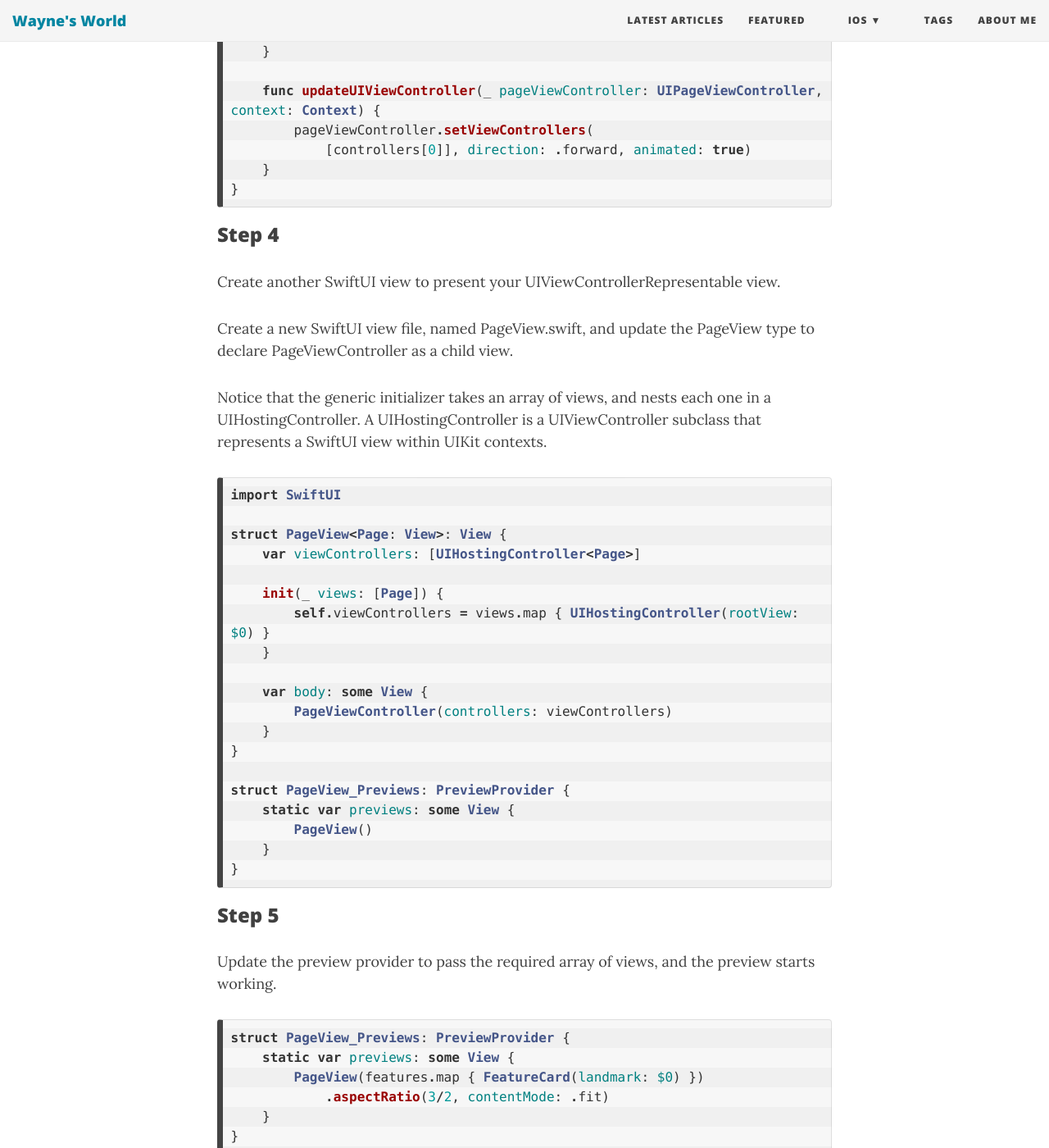
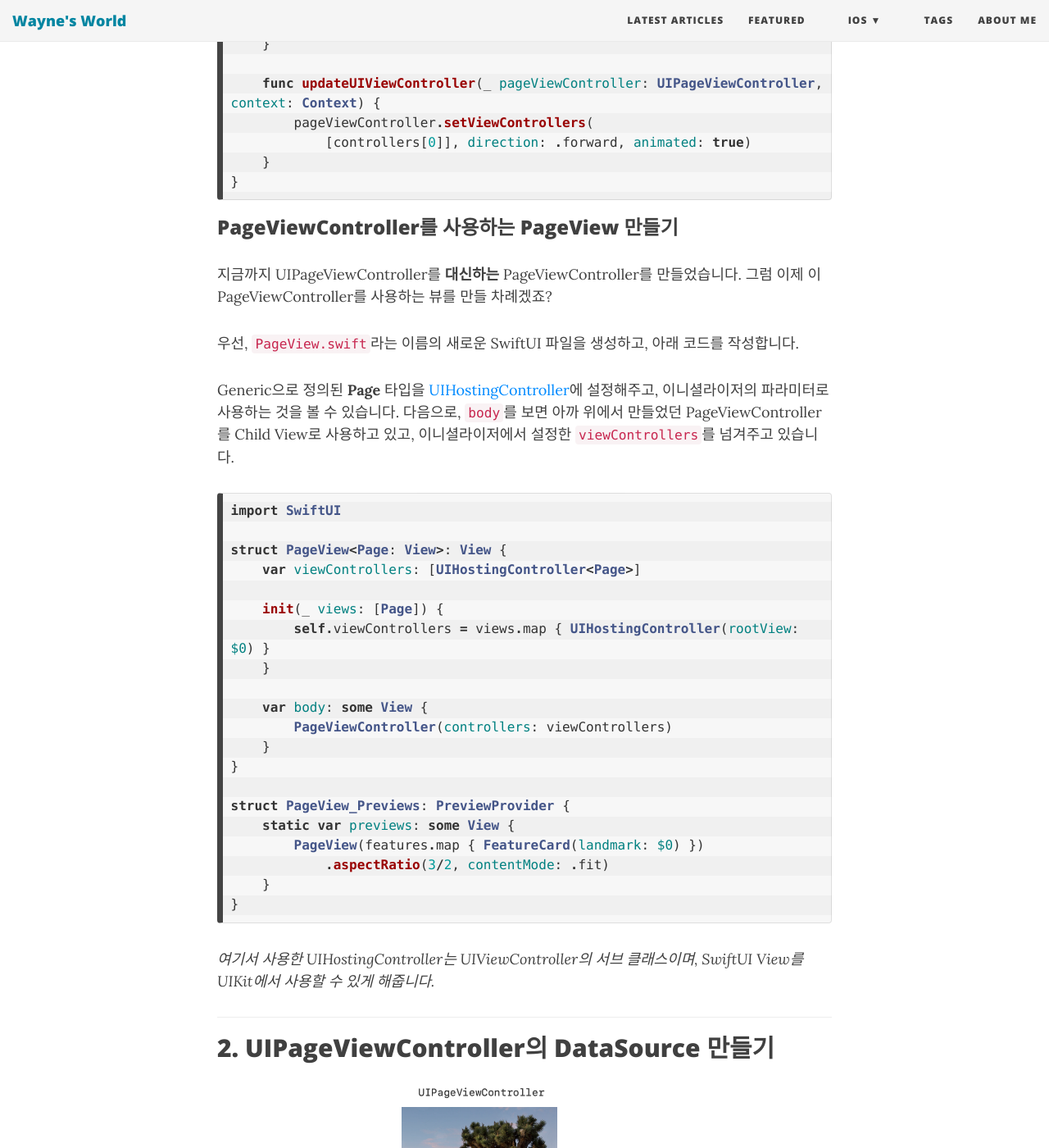
Before and after one commit to Mildwhale/mildwhale.github.io, a Jekyll site: the page built from _posts/2020-03-12-Interfacing-with-UIKit.md, in a window 1280 px wide and 1400 px high, scrolled down 2930 px. Shown: the whole window at 82% size. Built offline with Jekyll 4.4.1, drawn with Linux system fonts in a browser that asks for light colours; nearby versions of some CDN libraries; comment, search, counter and statistics services are not loaded; some of the changed text lies outside the part shown.

Commit message:
:construction: Interfacing with UIKit 작성중.

````diff
--- a/_posts/2020-03-12-Interfacing-with-UIKit.md
+++ b/_posts/2020-03-12-Interfacing-with-UIKit.md
@@ -8,21 +8,20 @@ categories: [iOS, SwiftUI]
 tags: [iOS, SwiftUI]
 ---
 
+> SwiftUI는 모든 Apple 플랫폼의 기존 UI 프레임워크들과 함께 완벽하게 동작합니다. 예를 들어, UIKit의 뷰와 뷰 컨트롤러들을 SwiftUI의 뷰 안에 배치할 수 있고, 그 반대도 가능합니다.
 > [본문 링크](https://developer.apple.com/tutorials/swiftui/interfacing-with-uikit#track-the-page-in-a-swiftui-views-state)
-> SwiftUI는 모든 Apple 플랫폼의 기존 UI 프레임워크들과 함께 완벽하게 동작합니다. 예를 들어, UIKit의 뷰와 뷰 컨트롤러들을 SwiftUI의 뷰 안에 배치할 수 있고, 그 반대도 가능합니다.
 
-이번 글은 **SwiftUI**에서 **UIPageViewController**와 **UIPageControl**을 사용하는 방법에 대해 알아 볼 것입니다.
-
-UIPageViewController를 사용하여 페이징이 되는 **View**(SwiftUI)를 만들어보고, **@State**와 **@Binding** 변수들을 사용하여 데이터를 업데이트하고 UI에 표시 해볼 것 입니다.
+이번 글에서는 **SwiftUI**로 페이징이 되는 **View**를 만들어 볼 것입니다. **UIPageViewController**와 **UIPageControl**을 사용할 것이며, **@State**와 **@Binding**을 사용하여 데이터를 업데이트하는 방법에 대해서도 알아볼 것 입니다.
 
 샘플 프로젝트는 [이곳](https://docs-assets.developer.apple.com/published/0a3f2fc604/InterfacingWithUIKit.zip)에서 다운받으실 수 있습니다.
-_참고로, 이 글은 **Swift Tutorials**의 [Interfacing with UIKit](https://developer.apple.com/tutorials/swiftui/interfacing-with-uikit#track-the-page-in-a-swiftui-views-state)을 기반으로 작성되었습니다._
+_그리고, 이 글은 **Swift Tutorials**의 [Interfacing with UIKit](https://developer.apple.com/tutorials/swiftui/interfacing-with-uikit#track-the-page-in-a-swiftui-views-state)을 기반으로 작성되었습니다._
 
-## UIPageViewController를 대신하는 View 만들기
+---
 
+## 1. UIPageViewController를 대신하는 View 만들기
 ![section1-1](/assets/images/swift-tutorials/interfacing-with-uikit/section1-1.png){: .center-image}{: width="300"}
 
-SwiftUI에서 UIKit의 뷰와 뷰 컨트롤러를 사용하기 위해서는, **UIViewRepresentable**과 **UIViewControllerRepresentable** 프로토콜을 따르는 타입을 만들어야 합니다. 여기서 만들어진 타입은 UIKit을 생성하고 설정할 수 있으며, SwiftUI는 이 타입의 생명주기를 관리하고 필요 시 업데이트를 수행합니다.
+SwiftUI에서 UIKit의 뷰와 뷰 컨트롤러를 사용하기 위해서는, **UIViewRepresentable**과 **UIViewControllerRepresentable** 프로토콜을 따르는 타입을 만들어야 합니다. 여기서 만들어진 타입은 UIKit을 생성하고 설정할 수 있으며, SwiftUI는 이 타입의 생명주기를 관리하고 필요시 업데이트를 수행합니다.
 
 ### PageViewController 만들기
 프로젝트를 열고, `PageViewController.swift`라는 이름의 SwiftUI 파일을 생성합니다. 그리고 UIViewControllerRepresentable을 따르는 PageViewController를 정의합니다.
@@ -55,9 +54,7 @@ func makeUIViewController(context: Context) -> UIPageViewController {
 }
 ```
 
-두 번째로 [updateUIViewController(_:context:)](https://developer.apple.com/documentation/swiftui/uiviewcontrollerrepresentable/3278035-updateuiviewcontroller) 메서드를 추가합니다. 이 메서드에서는 배열의 첫 번째 뷰 컨트롤러를 보여주기 위해 **setViewControllers(_:direction:animated:)**를 호출하도록 되어 있습니다.
-
-이 메서드는 뷰 컨트롤러에 영향을 미치는 변화가 발생했을 때 호출되며, 이곳에서 Context에 주어지는 정보로 뷰 컨트롤러를 업데이트 해야 합니다.
+두 번째로 [updateUIViewController(_:context:)](https://developer.apple.com/documentation/swiftui/uiviewcontrollerrepresentable/3278035-updateuiviewcontroller) 메서드를 추가합니다. 이 메서드에서는 UIPageViewController에서 보여지는 뷰 컨트롤러를 설정하기 위해 **setViewControllers(_:direction:animated:)**를 호출하도록 되어 있습니다.
 
 ```swift
 func updateUIViewController(_ pageViewController: UIPageViewController, context: Context) {
@@ -65,6 +62,8 @@ func updateUIViewController(_ pageViewController: UIPageViewController, context:
         [controllers[0]], direction: .forward, animated: true)
 }
 ```
+
+updateUIViewController(_:context:) 메서드는 뷰 컨트롤러에 영향을 미치는 변화가 발생했을 때 호출되며, 이곳에서 Context의 정보로 뷰 컨트롤러를 업데이트 해야 합니다. 이 부분은 조금 뒤에 Coordinator와 함께 알아 볼 예정입니다.
 
 모든 메서드를 추가하면 PageViewController.swift는 아래와 같은 모습을 갖추게 됩니다.
 ```swift
@@ -89,12 +88,12 @@ struct PageViewController: UIViewControllerRepresentable {
 }
 ```
 
-### Step 4
-Create another SwiftUI view to present your UIViewControllerRepresentable view.
+### PageViewController를 사용하는 PageView 만들기
+지금까지 UIPageViewController를 **대신하는** PageViewController를 만들었습니다. 그럼 이제 이 PageViewController를 사용하는 뷰를 만들 차례겠죠?
 
-Create a new SwiftUI view file, named PageView.swift, and update the PageView type to declare PageViewController as a child view.
+우선, `PageView.swift`라는 이름의 새로운 SwiftUI 파일을 생성하고, 아래 코드를 작성합니다.
 
-Notice that the generic initializer takes an array of views, and nests each one in a UIHostingController. A UIHostingController is a UIViewController subclass that represents a SwiftUI view within UIKit contexts.
+Generic으로 정의된 **Page** 타입을 [UIHostingController](https://developer.apple.com/documentation/swiftui/uihostingcontroller)에 설정해주고, 이니셜라이저의 파라미터로 사용하는 것을 볼 수 있습니다. 다음으로, `body`를 보면 아까 위에서 만들었던 PageViewController를 Child View로 사용하고 있고, 이니셜라이저에서 설정한 `viewControllers`를 넘겨주고 있습니다.
 
 ```swift
 import SwiftUI
@@ -113,31 +112,20 @@ struct PageView<Page: View>: View {
 
 struct PageView_Previews: PreviewProvider {
     static var previews: some View {
-        PageView()
-    }
-}
-```
-
-### Step 5
-Update the preview provider to pass the required array of views, and the preview starts working.
-
-```swift
-struct PageView_Previews: PreviewProvider {
-    static var previews: some View {
         PageView(features.map { FeatureCard(landmark: $0) })
             .aspectRatio(3/2, contentMode: .fit)
     }
 }
 ```
 
-### Step 6
-Pin the PageView preview to the canvas before you continue — this view is where all the action is.
+_여기서 사용한 UIHostingController는 UIViewController의 서브 클래스이며, SwiftUI View를 UIKit에서 사용할 수 있게 해줍니다._
 
-![section1-2](/assets/images/swift-tutorials/interfacing-with-uikit/section1-2.png){: .center-image}{: width="300"}
+---
 
-## Section 2 - Create the View Controller's Data Source
+## 2. UIPageViewController의 DataSource 만들기
+![section2-1](/assets/images/swift-tutorials/interfacing-with-uikit/section2-1.png){: .center-image}{: width="300"}
 
-![section2-1](/assets/images/swift-tutorials/interfacing-with-uikit/section2-1.png){: .center-image}{: width="300"}
+지금까지 UIPageViewController를 View에서 사용할 수 있도록 만들어보았습니다. 이제
 
 In a few short steps, you’ve done a lot — the PageViewController uses a UIPageViewController to show content from a SwiftUI view. Now it’s time to enable swiping interactions to move from page to page.
 
@@ -208,3 +196,10 @@ class Coordinator: NSObject, UIPageViewControllerDataSource {
     }
 }
 ```
+
+### Step 4
+Add the coordinator as the data source of the UIPageViewController.
+
+```swift
+pageViewController.dataSource = context.coordinator
+```
````
